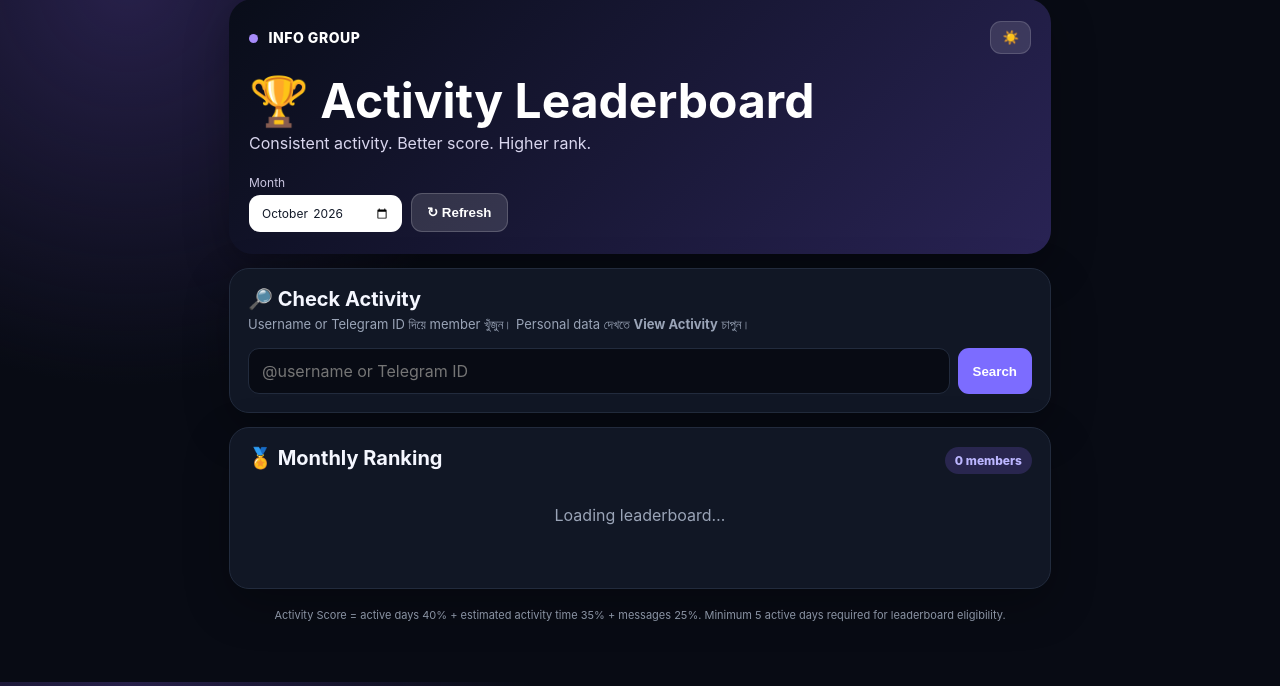
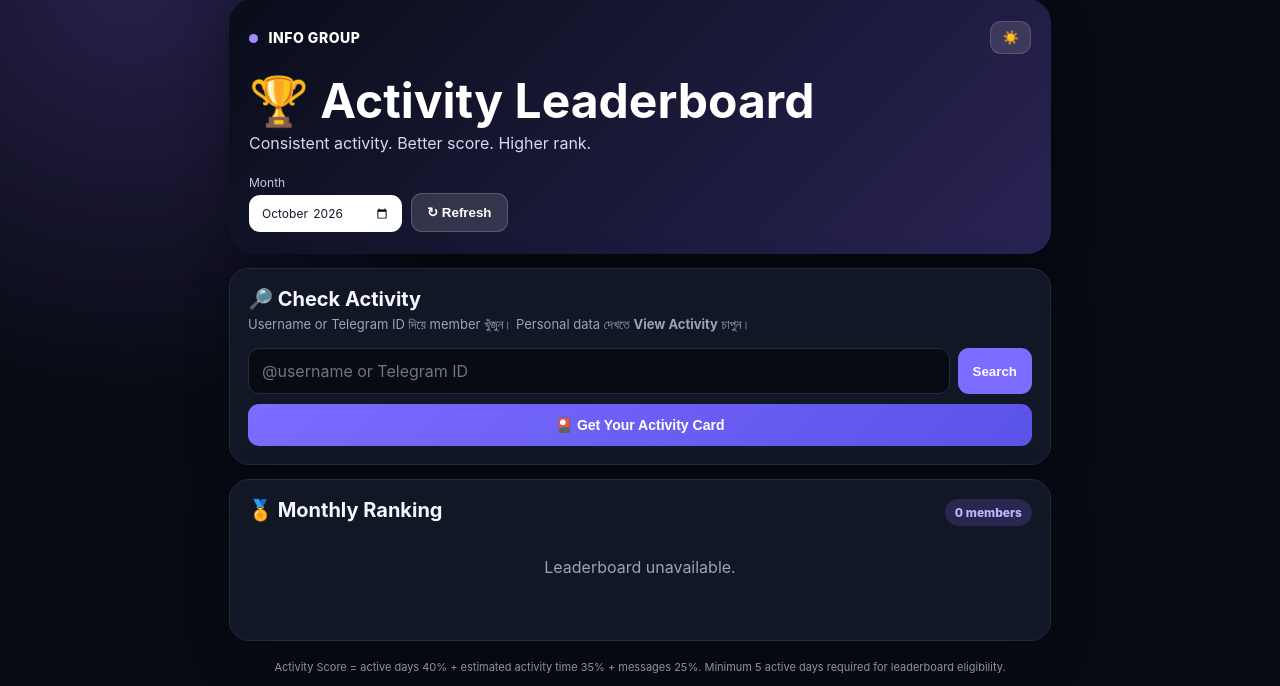
Before and after one commit to ShahriarSakib129/Odvut-Activity-Web, a Flask app: page / in a window 1280 px wide. Shown: the part 19-705 px from the top of the page. Run offline with Flask 3, Linux system fonts and the light colour scheme; some libraries are stand-ins or nearby versions.

Commit message:
Add files via upload

```diff
--- a/templates/index.html
+++ b/templates/index.html
@@ -30,6 +30,7 @@
         <input id="search" autocomplete="off" placeholder="@username or Telegram ID">
         <button id="searchBtn">Search</button>
       </div>
+      <button id="getMyCard" class="get-card-btn">🎴 Get Your Activity Card</button>
       <div id="searchResult"></div>
     </section>
 
```
